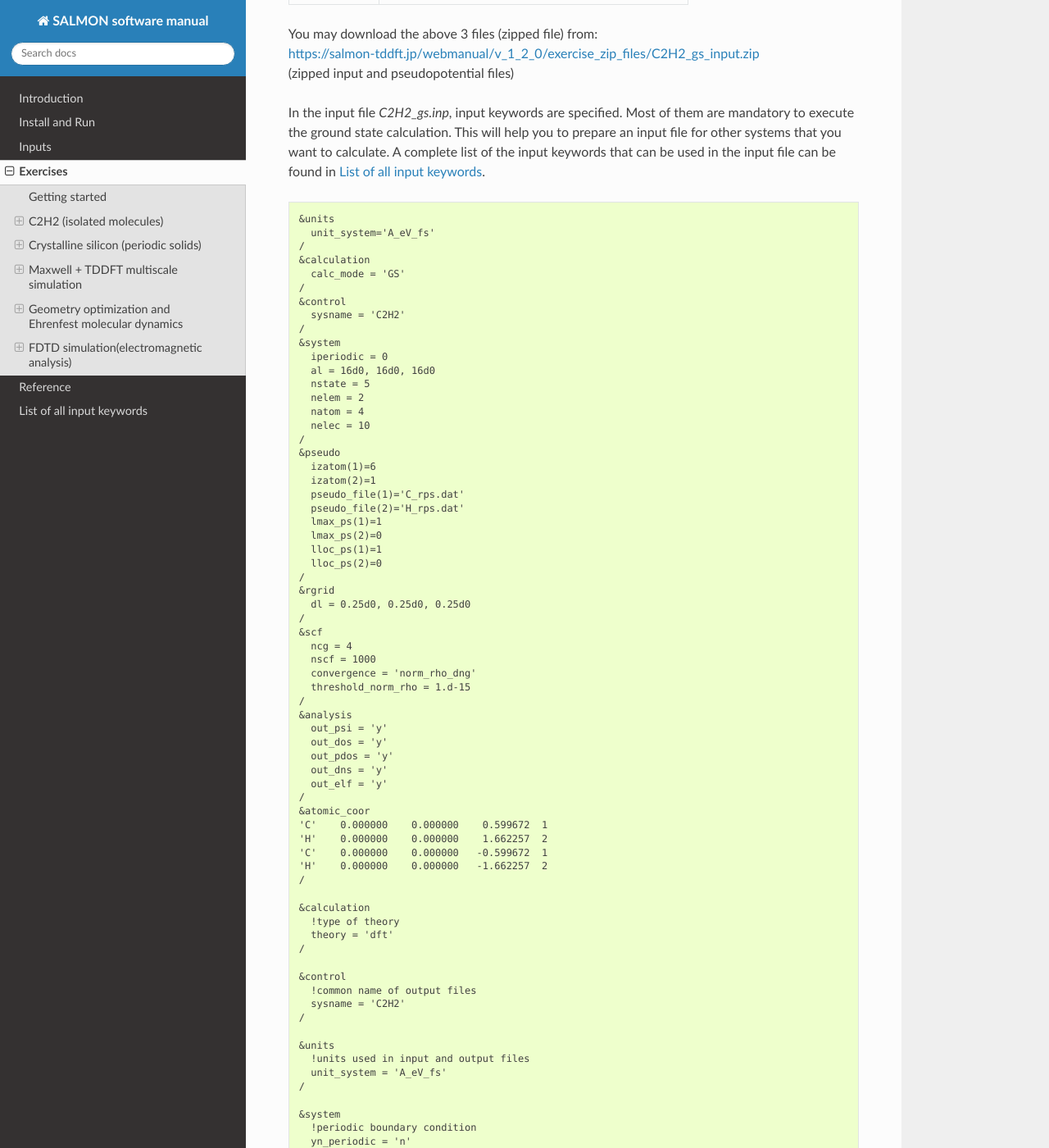
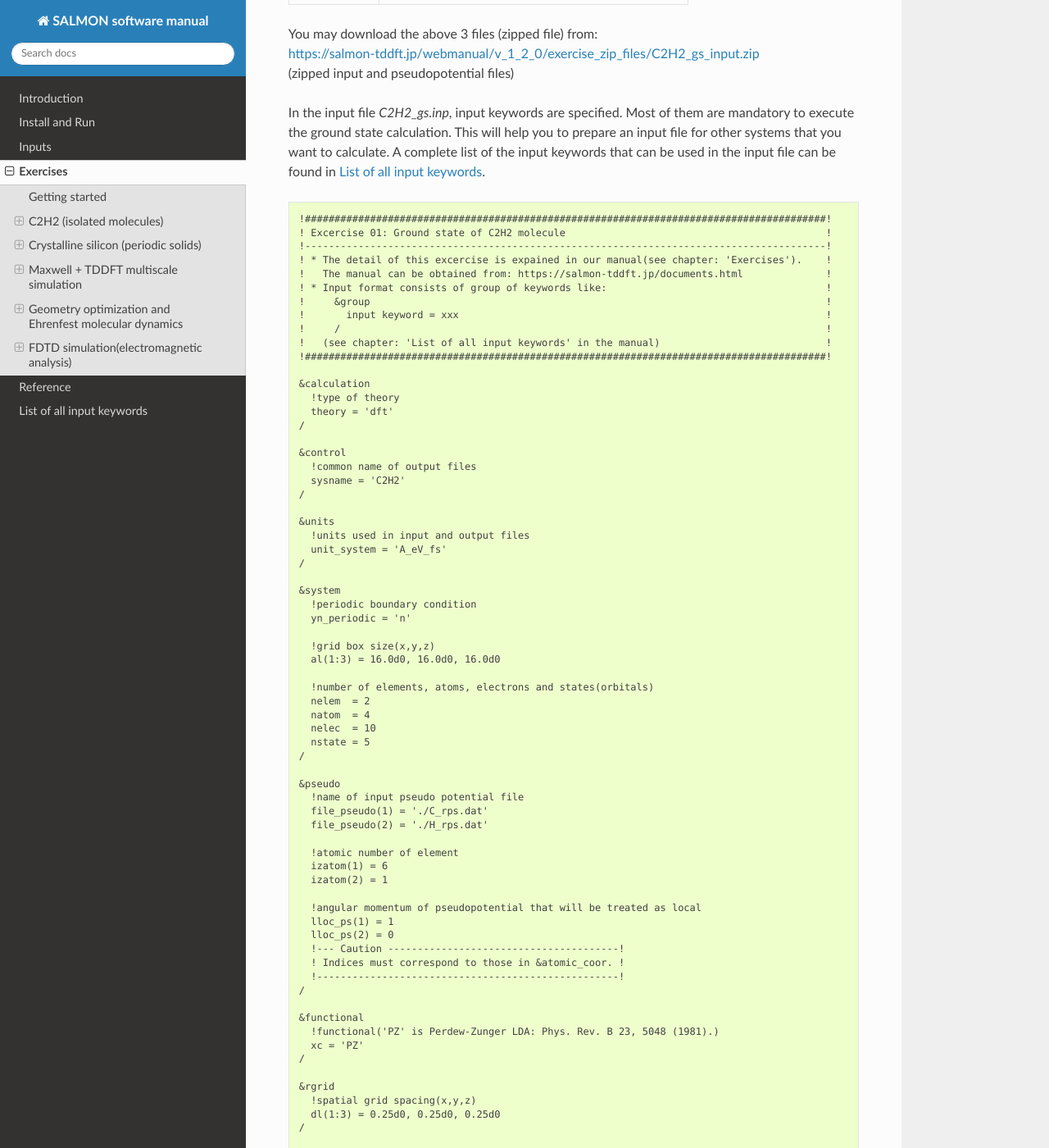
Before and after one commit to SALMON-TDDFT/SALMON-DOCS, a Sphinx documentation site: the page built from source/exercises.rst, in a window 1280 px wide and 1400 px high, scrolled down 1745 px. Shown: the whole window at 82% size. Built offline with Sphinx 7.4.7 and the Read the Docs theme 2.0.0, drawn with Linux system fonts in a browser that asks for light colours; formulas are drawn with MathJax 3; some of the changed text lies outside the part shown.

Commit message:
Update exercises.rst

```diff
--- a/source/exercises.rst
+++ b/source/exercises.rst
@@ -122,55 +122,17 @@ used in the input file can be found in
 
 ::
 
-   &units
-     unit_system='A_eV_fs'
-   /
-   &calculation
-     calc_mode = 'GS'
-   /
-   &control
-     sysname = 'C2H2'
-   /
-   &system
-     iperiodic = 0
-     al = 16d0, 16d0, 16d0
-     nstate = 5
-     nelem = 2
-     natom = 4
-     nelec = 10
-   /
-   &pseudo
-     izatom(1)=6
-     izatom(2)=1
-     pseudo_file(1)='C_rps.dat'
-     pseudo_file(2)='H_rps.dat'
-     lmax_ps(1)=1
-     lmax_ps(2)=0
-     lloc_ps(1)=1
-     lloc_ps(2)=0
-   /
-   &rgrid
-     dl = 0.25d0, 0.25d0, 0.25d0
-   /
-   &scf
-     ncg = 4
-     nscf = 1000
-     convergence = 'norm_rho_dng'
-     threshold_norm_rho = 1.d-15
-   /
-   &analysis
-     out_psi = 'y'
-     out_dos = 'y'
-     out_pdos = 'y'
-     out_dns = 'y'
-     out_elf = 'y'
-   /
-   &atomic_coor
-   'C'    0.000000    0.000000    0.599672  1
-   'H'    0.000000    0.000000    1.662257  2
-   'C'    0.000000    0.000000   -0.599672  1
-   'H'    0.000000    0.000000   -1.662257  2
-   /
+   !########################################################################################!
+   ! Excercise 01: Ground state of C2H2 molecule                                            !
+   !----------------------------------------------------------------------------------------!
+   ! * The detail of this excercise is expained in our manual(see chapter: 'Exercises').    !
+   !   The manual can be obtained from: https://salmon-tddft.jp/documents.html              !
+   ! * Input format consists of group of keywords like:                                     !
+   !     &group                                                                             !
+   !       input keyword = xxx                                                              !
+   !     /                                                                                  !
+   !   (see chapter: 'List of all input keywords' in the manual)                            !
+   !########################################################################################!
 
    &calculation
      !type of theory
```
